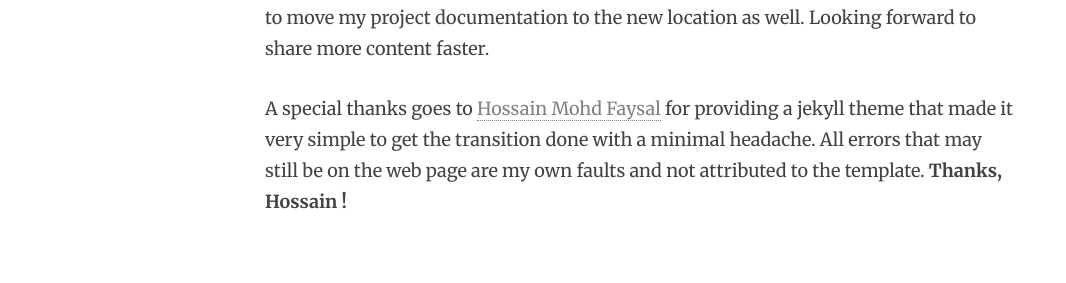
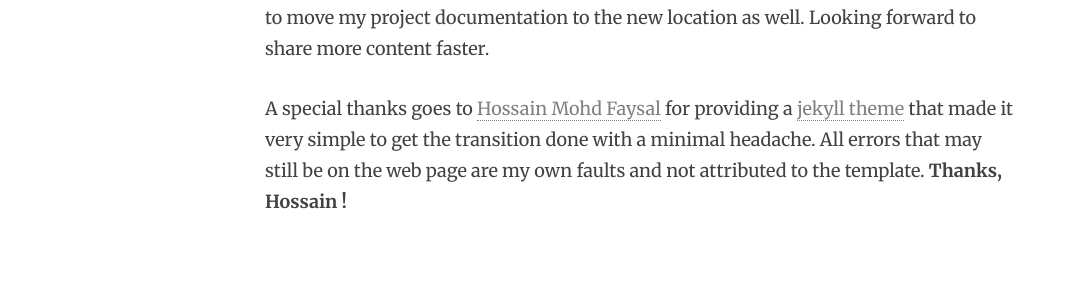
Before and after one commit to woq-blended/woq.github.io, a Jekyll site: the page built from _posts/2014-05-30-goodbye-joomla-welcome-jekyll.markdown, in a window 1280 px wide and 900 px high, scrolled down 954 px. Shown: the part 163-446 px from the top of the window, without its empty margins (0-1066 px from the left). Built offline with Jekyll 4.4.1, drawn with Linux system fonts in a browser that asks for light colours; nearby versions of some CDN libraries; comment, search, counter and statistics services are not loaded; some of the changed lines change nothing that is shown.

Commit message:
Updating pages.

```diff
--- a/_posts/2014-05-30-goodbye-joomla-welcome-jekyll.markdown
+++ b/_posts/2014-05-30-goodbye-joomla-welcome-jekyll.markdown
@@ -11,4 +11,4 @@ I have been a happy [Joomla](http://www.joomla.org/) for a while, but somehow it
 
 Playing with it for a couple of days, the [Way of Quality homepage](http://www.wayofquality.de) has now a new dress and publishing content is merely a git push. I will be busy over the next couple of days to move my project documentation to the new location as well. Looking forward to share more content faster.
 
-A special thanks goes to [Hossain Mohd Faysal](mailto:hmfaysal@alum.mit.edu) for providing a jekyll theme that made it very simple to get the transition done with a minimal headache. All errors that may still be on the web page are my own faults and not attributed to the template. __Thanks, Hossain !__
+A special thanks goes to [Hossain Mohd Faysal](mailto:hmfaysal@alum.mit.edu) for providing a [jekyll theme](http://jekyllthemes.org/themes/hmfaysal-omega-theme/) that made it very simple to get the transition done with a minimal headache. All errors that may still be on the web page are my own faults and not attributed to the template. __Thanks, Hossain !__
```
